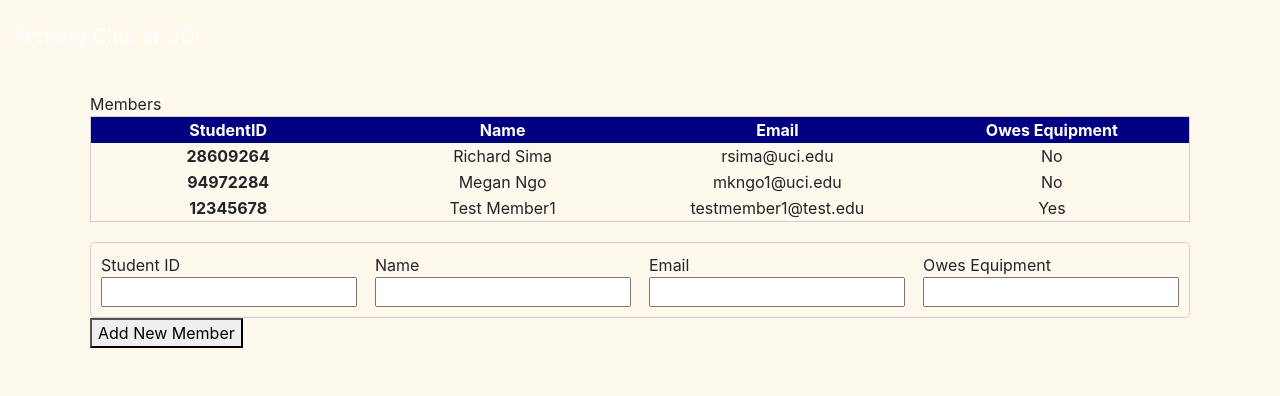
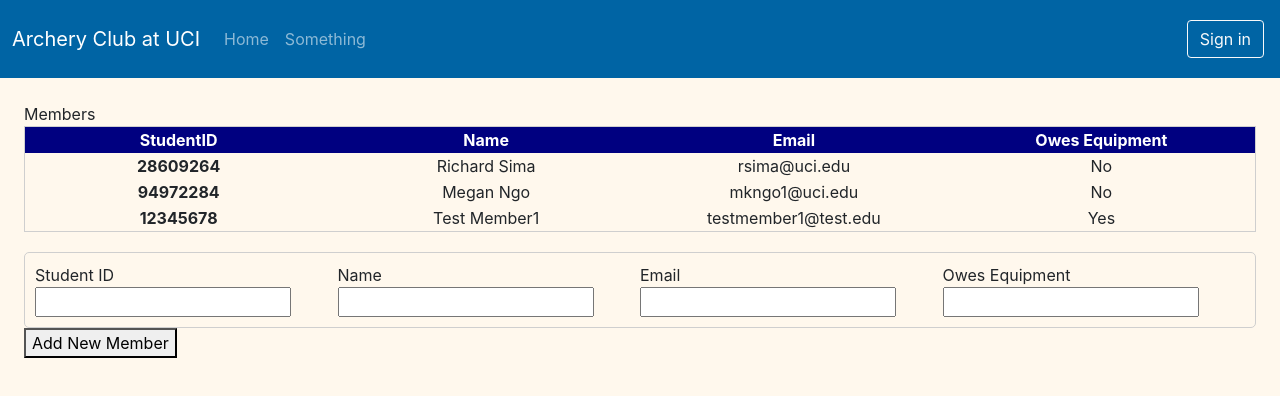
Before and after one commit to RichardSima2021/Full-Stack-Archery-Manager, a React (Create React App) app: page / in a window 1280 px wide. Shown: the top 396 px of the page. Built offline with nearby package versions, Linux system fonts and the light colour scheme.

Commit message:
feat: added css to deal with screen width changes

```diff
--- a/public/index.html
+++ b/public/index.html
@@ -17,7 +17,12 @@
     <link rel="manifest" href="%PUBLIC_URL%/manifest.json" />
 
     <!-- Bootstrap CSS -->
-    <link href="https://cdn.jsdelivr.net/npm/bootstrap@5.0.2/dist/css/bootstrap.min.css" rel="stylesheet" integrity="sha384-EVSTQN3/azprG1Anm3QDgpJLIm9Nao0Yz1ztcQTwFspd3yD65VohhpuuCOmLASjC" crossorigin="anonymous">
+    <link
+      href="https://cdn.jsdelivr.net/npm/bootstrap@5.0.2/dist/css/bootstrap.min.css"
+      rel="stylesheet"
+      integrity="sha384-EVSTQN3/azprG1Anm3QDgpJLIm9Nao0Yz1ztcQTwFspd3yD65VohhpuuCOmLASjC"
+      crossorigin="anonymous"
+    />
     <!--
       Notice the use of %PUBLIC_URL% in the tags above.
       It will be replaced with the URL of the `public` folder during the build.
@@ -44,6 +49,10 @@
     -->
 
     <!-- Popper..? -->
-    <script src="https://cdn.jsdelivr.net/npm/bootstrap@5.0.2/dist/js/bootstrap.bundle.min.js" integrity="sha384-MrcW6ZMFYlzcLA8Nl+NtUVF0sA7MsXsP1UyJoMp4YLEuNSfAP+JcXn/tWtIaxVXM" crossorigin="anonymous"></script>
+    <script
+      src="https://cdn.jsdelivr.net/npm/bootstrap@5.0.2/dist/js/bootstrap.bundle.min.js"
+      integrity="sha384-MrcW6ZMFYlzcLA8Nl+NtUVF0sA7MsXsP1UyJoMp4YLEuNSfAP+JcXn/tWtIaxVXM"
+      crossorigin="anonymous"
+    ></script>
   </body>
 </html>
--- a/src/App.css
+++ b/src/App.css
@@ -1,8 +1,43 @@
-body {
+:root {
+  --mainOpacity: rgba(0, 0, 0, 0.55);
+  --uci-blue: #0064a4;
+  --uci-gold: #ffd200;
+  --uci-light-blue: #6aa2b8;
+  --uci-light-gray: #c6b3b5;
+  --uci-dark-blue: #1b3d6d;
+  --uci-orange: #f78d2d;
+  --uci-light-yellow: #f7eb5f;
+  --uci-dark-gray: #555759;
+  --uci-lime-green: #7ab800;
+}
+
+.main-container {
+  padding: 1.5em;
   display: flex;
   flex-direction: column;
+  width: 100%;
+  /* flex: 1; */
 }
 
-.container {
-  padding: 20px;
+.header {
+  opacity: var(--mainOpacity);
+  height: 25em !important;
 }
+
+/* .dark-overlay {
+  background-color: rgba(0, 0, 0, 0.35);
+  position: absolute;
+  top: 0;
+  left: 0;
+  width: 100%;
+  height: 100%;
+} */
+
+.main-color {
+  background-color: var(--uci-blue);
+}
+
+.inactiveLink {
+  pointer-events: none;
+  cursor: default;
+}
--- a/src/App.tsx
+++ b/src/App.tsx
@@ -1,6 +1,7 @@
 import "./App.css";
 import MemberTable from "./components/MemberTable/MemberTable";
 import NewMemberForm from "./components/NewMemberForm/NewMemberForm";
+import { Navbar } from "./components/Navbar/Navbar";
 import React, { useState } from "react";
 
 function App() {
@@ -43,28 +44,8 @@ function App() {
 
   return (
     <div>
-      <nav className="navbar navbar-expand-lg navbar-dark main-color py-3">
-        <div className="container-fluid">
-          <span className="navbar-brand">Archery Club at UCI</span>
-          <button
-            className="navbar-toggler"
-            type="button"
-            data-bs-toggle="collapse"
-            data-bs-formTarget="#navbarNavDropdown"
-            aria-controls="navbarNavDropdown"
-            aria-expanded="false"
-            aria-label="Toggle Navigation"
-          >
-            <span className="navbar-toggler-icon"></span>
-          </button>
-          <div className="collapse navbar-collapse" id="navbarNavDropdown">
-            <ul className="navbar-nav">
-              <li className="nav-item"></li>
-            </ul>
-          </div>
-        </div>
-      </nav>
-      <div className="container">
+      <Navbar />
+      <div className="main-container">
         <div>Members</div>
 
         <div>
--- a/src/components/MemberTable/components/TableRowItem.css
+++ b/src/components/MemberTable/components/TableRowItem.css
@@ -1,6 +1,5 @@
-/* tr{
-    display: flex;
-    flex-direction: row;
-    justify-content: space-between;
-
-} */
+th, td{
+    white-space: nowrap;
+    overflow: hidden;
+    text-overflow: ellipsis;
+}
--- /dev/null
+++ b/src/components/Navbar/Navbar.tsx
@@ -0,0 +1,38 @@
+export const Navbar = () => {
+  return (
+    <nav className="navbar navbar-expand-lg navbar-dark main-color py-3">
+      <div className="container-fluid">
+        <span className="navbar-brand">Archery Club at UCI</span>
+        <button
+          className="navbar-toggler"
+          type="button"
+          data-bs-toggle="collapse"
+          data-bs-target="#navbarNavDropdown"
+        >
+          <span className="navbar-toggler-icon"></span>
+        </button>
+        <div className="collapse navbar-collapse" id="navbarNavDropdown">
+          <ul className="navbar-nav">
+            <li className="nav-item">
+              <a className="nav-link" href="#">
+                Home
+              </a>
+            </li>
+            <li className="nav-item">
+              <a className="nav-link" href="#">
+                Something
+              </a>
+            </li>
+          </ul>
+          <ul className="navbar-nav ms-auto">
+            <li className="nav-item m-1">
+              <a type="button" className="btn btn-outline-light" href="#">
+                Sign in
+              </a>
+            </li>
+          </ul>
+        </div>
+      </div>
+    </nav>
+  );
+};
--- a/src/components/NewMemberForm/NewMemberForm.css
+++ b/src/components/NewMemberForm/NewMemberForm.css
@@ -6,22 +6,25 @@
   border: 1px solid #cfcfcf;
   border-radius: 5px;
   padding: 10px;
+  width: 100%;
+  flex-wrap: wrap;
 }
 
 .entry-column {
   display: flex;
   flex-direction: column;
   align-items: flex-start;
-  /*
-    Need to implement SCSS  for this
-    &--label{
-        background-color: cyan;
-    }
-    &--input{
-
-    } */
+  flex-basis: 25%;
 }
 
-/* .entry-column--label{
-    background-color: cyan;
+@media screen and (max-width: 820px) {
+  .entry-column {
+    flex-basis: 50%;
+  }
+}
+
+/* input {
+  max-width: 100%;
+  flex-shrink: 1;
+  border: 1px solid red;
 } */
```
